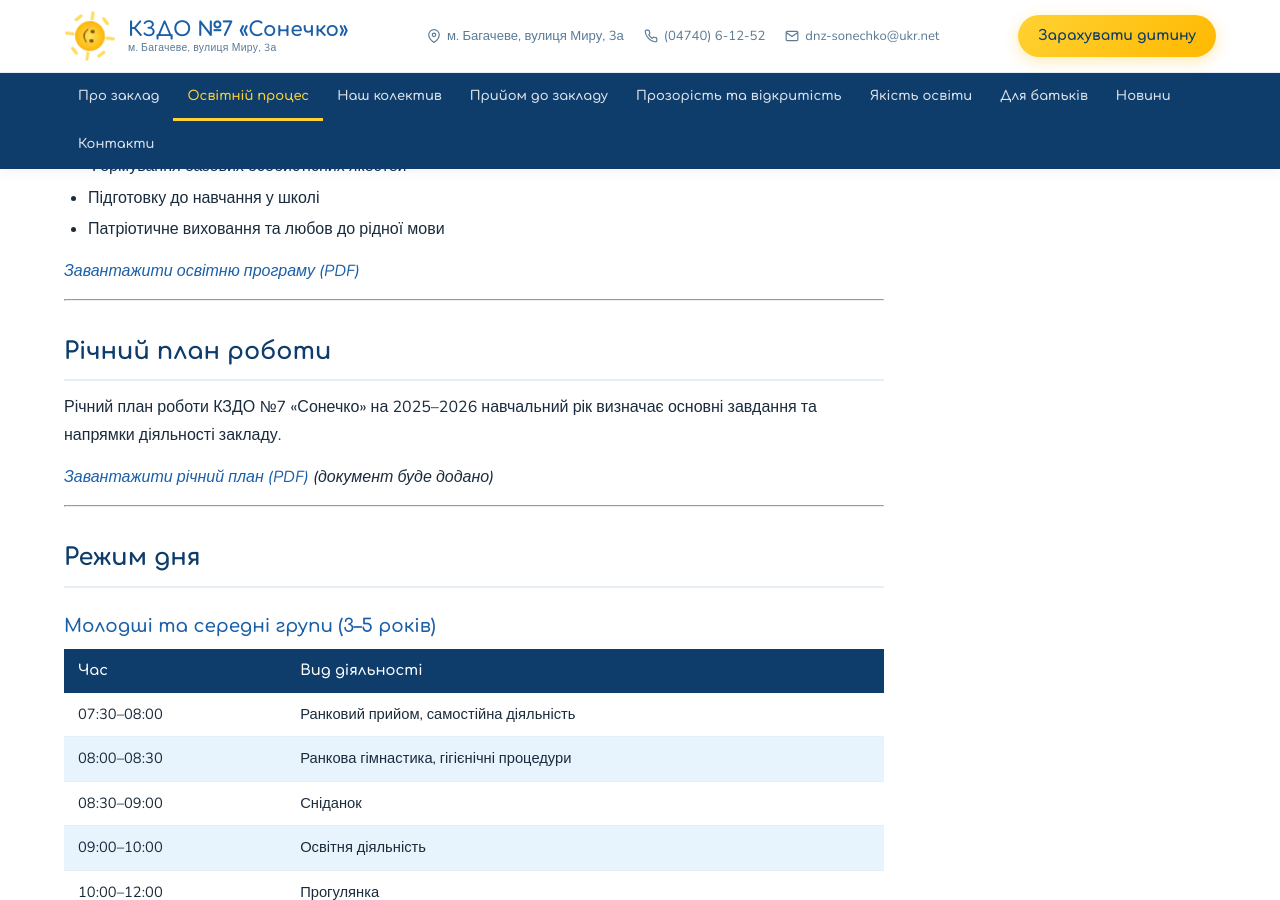
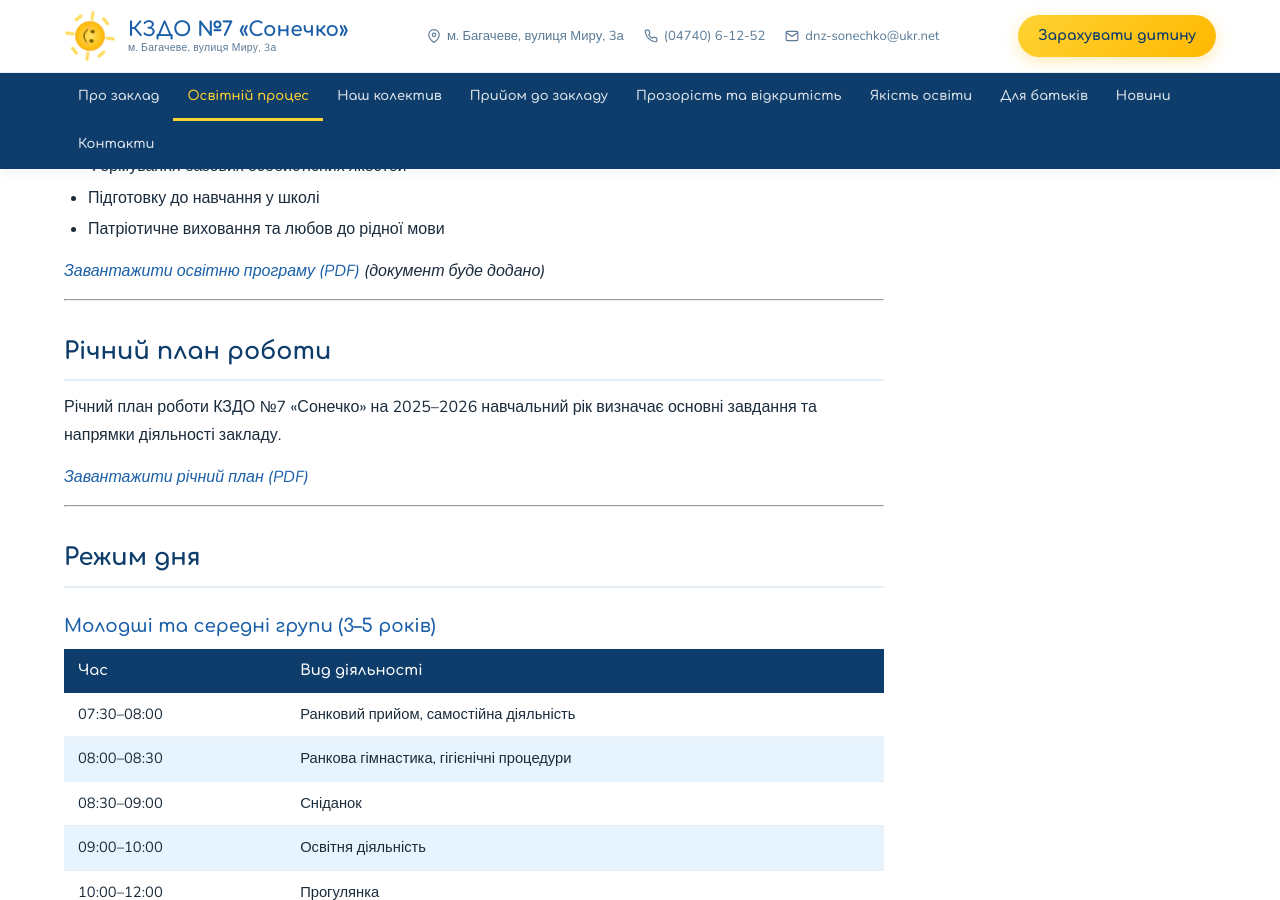
Before and after one commit to sonechko7/sonechko7.github.io, a Jekyll site: the page built from pages/osvitny-protses.md, in a window 1280 px wide and 900 px high, scrolled down 520 px. Built offline with Jekyll 4.4.1, drawn with Linux system fonts in a browser that asks for light colours; a script that is not in the unit is left out; part of the change alters nothing that is shown.

```diff
--- a/pages/osvitny-protses.md
+++ b/pages/osvitny-protses.md
@@ -16,7 +16,7 @@ permalink: /osvitny-protses/
 * Підготовку до навчання у школі
 * Патріотичне виховання та любов до рідної мови
 
-*[Завантажити освітню програму (PDF)](https://drive.google.com/file/d/1GxCKSySwl0f_iOhrF0eSiduH3M6J7sdm/view?usp=sharing)*
+*[Завантажити освітню програму (PDF)](#)* *(документ буде додано)*
 
 - - -
 
@@ -24,7 +24,7 @@ permalink: /osvitny-protses/
 
 Річний план роботи КЗДО №7 «Сонечко» на 2025–2026 навчальний рік визначає основні завдання та напрямки діяльності закладу.
 
-*[Завантажити річний план (PDF)](#)* *(документ буде додано)*
+*[Завантажити річний план (PDF)](https://docs.google.com/document/d/1Nmp7xVyQeebaywrvhbFhGqWz-wfGm2JQ/edit?usp=sharing&ouid=106649483359144360246&rtpof=true&sd=true)*
 
 - - -
 
```
